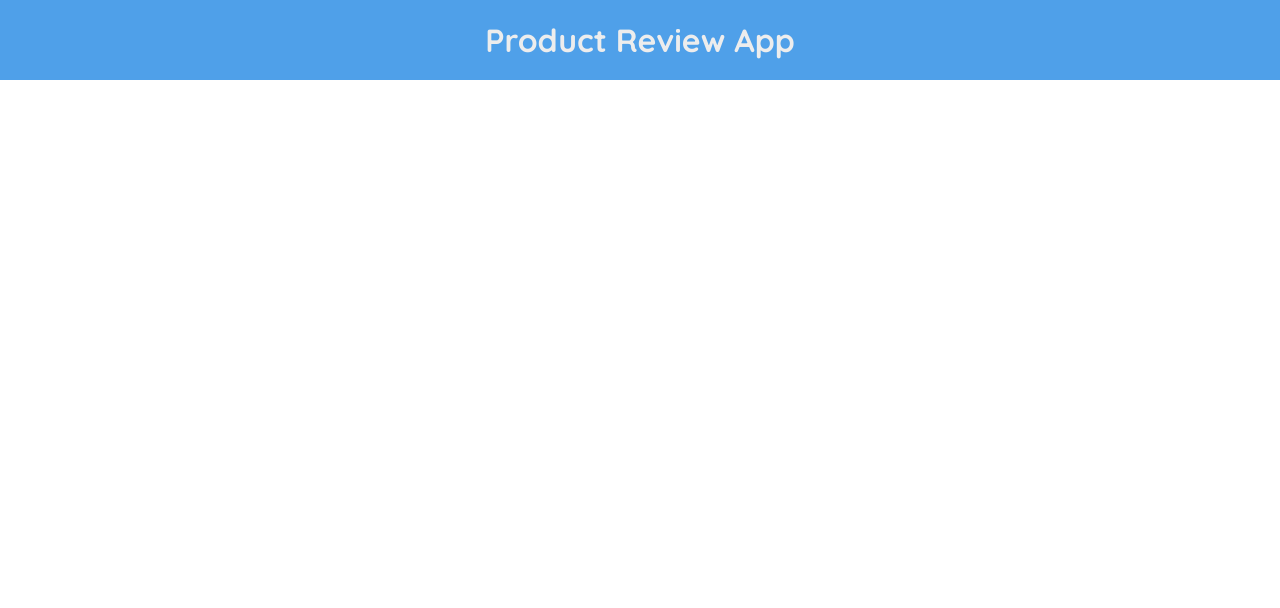
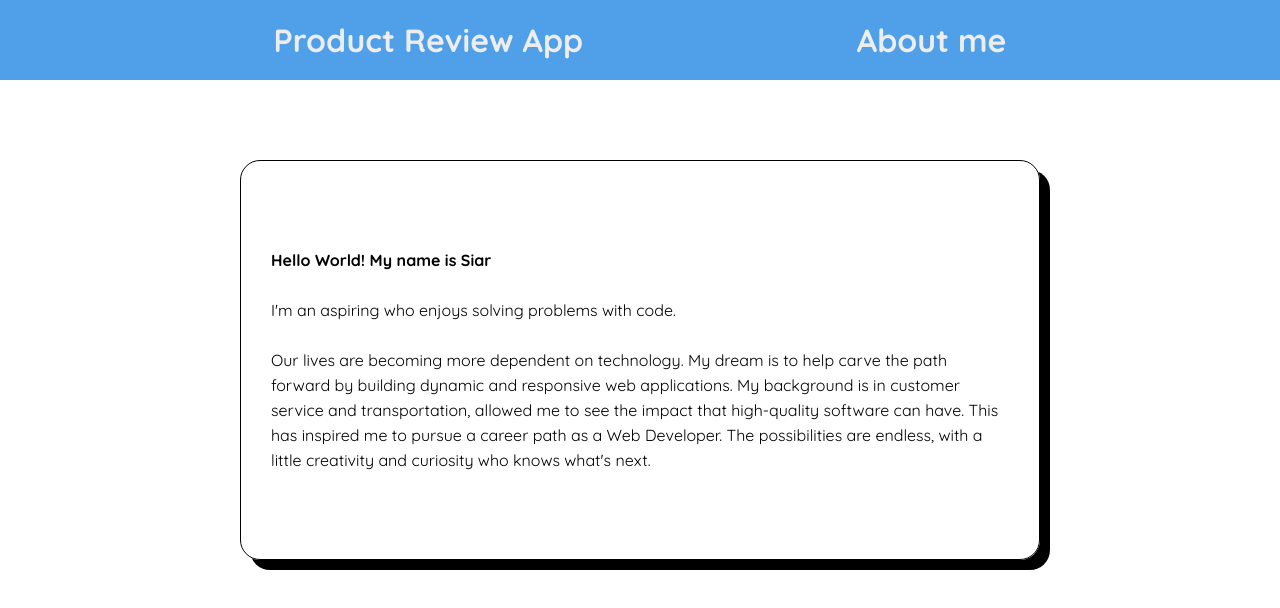
Before and after one commit to Siar416/review-app, a React (Create React App) app in the folder frontend/: page /about-me in a window 1280 px wide. Before the commit this address had no page. Shown: the top 608 px of the page. Built offline with nearby package versions, Linux system fonts and the light colour scheme.

Commit message:
created an about me page

```diff
--- a/frontend/src/App.js
+++ b/frontend/src/App.js
@@ -3,6 +3,7 @@ import Navbar from "./components/Navbar";
 import Home from "./pages/Home";
 import ReviewDetails from "./components/ReviewDetails";
 import ReviewForm from "./components/ReviewForm";
+import AboutMe from "./pages/AboutMe";
 
 function App() {
   return (
@@ -13,6 +14,7 @@ function App() {
           <Route exact path="/" element={<Home />} />
           <Route path="/reviews-list" element={<ReviewDetails />} />
           <Route path="/create-review" element={<ReviewForm />} />
+          <Route path="/about-me" element={<AboutMe />} />
         </Routes>
       </BrowserRouter>
     </div>
--- a/frontend/src/components/Navbar.jsx
+++ b/frontend/src/components/Navbar.jsx
@@ -6,6 +6,10 @@ function Navbar() {
       <Link className="link" to="/">
         <h1>Product Review App</h1>
       </Link>
+
+      <Link className="link" to="/about-me">
+        <h1>About me</h1>
+      </Link>
     </header>
   );
 }
--- a/frontend/src/index.css
+++ b/frontend/src/index.css
@@ -141,8 +141,9 @@ a {
   background-color: #4fa0e9;
   line-height: 5rem;
   display: flex;
-  justify-content: center;
+  justify-content: space-evenly;
   font-size: 2rem;
+
 }
 
 .link {
@@ -163,12 +164,12 @@ a {
 }
 
 .link-botton {
-  border: 1px solid black;
-  padding: 20px;
-  margin: 20px;
+  border: .0625rem solid black;
+  padding: 1.25rem;
+  margin: 1.25rem;
   text-decoration: none;
   color: black;
-  border-radius: 20px;
+  border-radius: 1.25rem;
   text-align: center;
   font-weight: 900;
 
@@ -177,8 +178,8 @@ a {
 .review-details {
   text-align: center;
   margin: 2rem auto;
-  width: 1000px;
-  border: 1px solid black;
+  width: 62.5rem;
+  border: .0625rem solid black;
   padding: 2rem;
 }
 
@@ -187,11 +188,11 @@ a {
   flex-direction: column;
   align-items: center;
   justify-content: center;
-  border: 1px solid black;
-  margin: 30px auto;
-  padding: 20px;
+  border: .0625rem solid black;
+  margin: 1.875rem auto;
+  padding: 1.25rem;
   width: 30%;
-  border-radius: 10px;
+  border-radius: .625rem;
   background-color: #ededed;
   position: relative;
 }
@@ -199,15 +200,15 @@ a {
 .trash {
   position: absolute;
   top: 0;
-  right: 10px;
-  top: 10px;
+  right: .625rem;
+  top: .625rem;
   color: red;
 }
 
 .review-item {
   font-size: 1.2rem;
   font-weight: 400;
-  margin: 10px;
+  margin: .625rem;
 }
 
 .title {
@@ -223,13 +224,13 @@ a {
 }
 
 .form-container {
-  border: 1px solid black;
+  border: .0625rem solid black;
   display: flex;
   flex-direction: column;
-  padding: 20px 50px ;
+  padding: 1.25rem 3.125rem ;
   justify-content: space-around;
-  height: 430px;
-  border-radius: 20px;
+  height: 26.875rem;
+  border-radius: 1.25rem;
   background-color: #ededed;
 }
 
@@ -245,10 +246,10 @@ a {
 }
 
 .inputs {
-  margin: 10px;
-  border-radius: 5px;
+  margin: .625rem;
+  border-radius: .3125rem;
   line-height: 2rem;
-  width: 280px;
+  width: 17.5rem;
   font-family: 'Quicksand', sans-serif;
   font-weight: 900;
 }
@@ -258,5 +259,20 @@ a {
 }
 
 .error-outline {
-  border: 3px solid red;
+  border: .1875rem solid red;
 }
+
+.about-section {
+  border: .0625rem solid black;
+  min-height: 25rem;
+  max-width: 50rem;
+  margin: 0 auto;
+  display: flex;
+  align-items: center;
+  margin-top: 5rem;
+  padding: 1.875rem;
+  border-radius: 1.25rem;
+  font-weight: 400;
+  line-height: 1.5625rem;
+  box-shadow: 10px 10px;
+}
--- /dev/null
+++ b/frontend/src/pages/AboutMe.jsx
@@ -0,0 +1,23 @@
+const AboutMe = () => {
+  return (
+    <section className="about-section">
+      <div>
+        <h1>Hello World! My name is Siar</h1>
+        <br />
+        <p>
+          I'm an aspiring who enjoys solving problems with code. <br />
+          <br />
+          Our lives are becoming more dependent on technology. My dream is to
+          help carve the path forward by building dynamic and responsive web
+          applications. My background is in customer service and transportation,
+          allowed me to see the impact that high-quality software can have. This
+          has inspired me to pursue a career path as a Web Developer. The
+          possibilities are endless, with a little creativity and curiosity who
+          knows what's next.
+        </p>
+      </div>
+    </section>
+  );
+};
+
+export default AboutMe;
```
